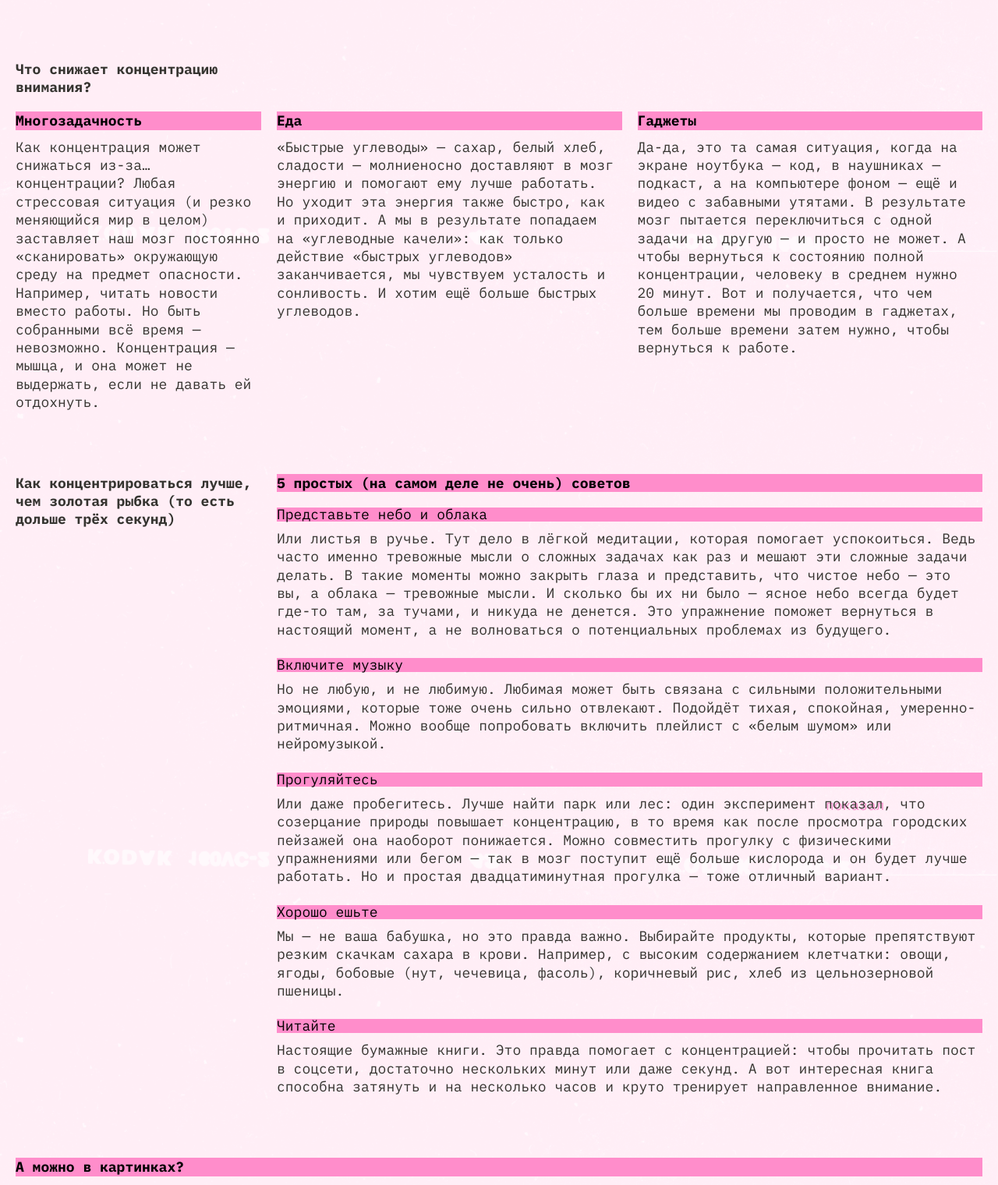
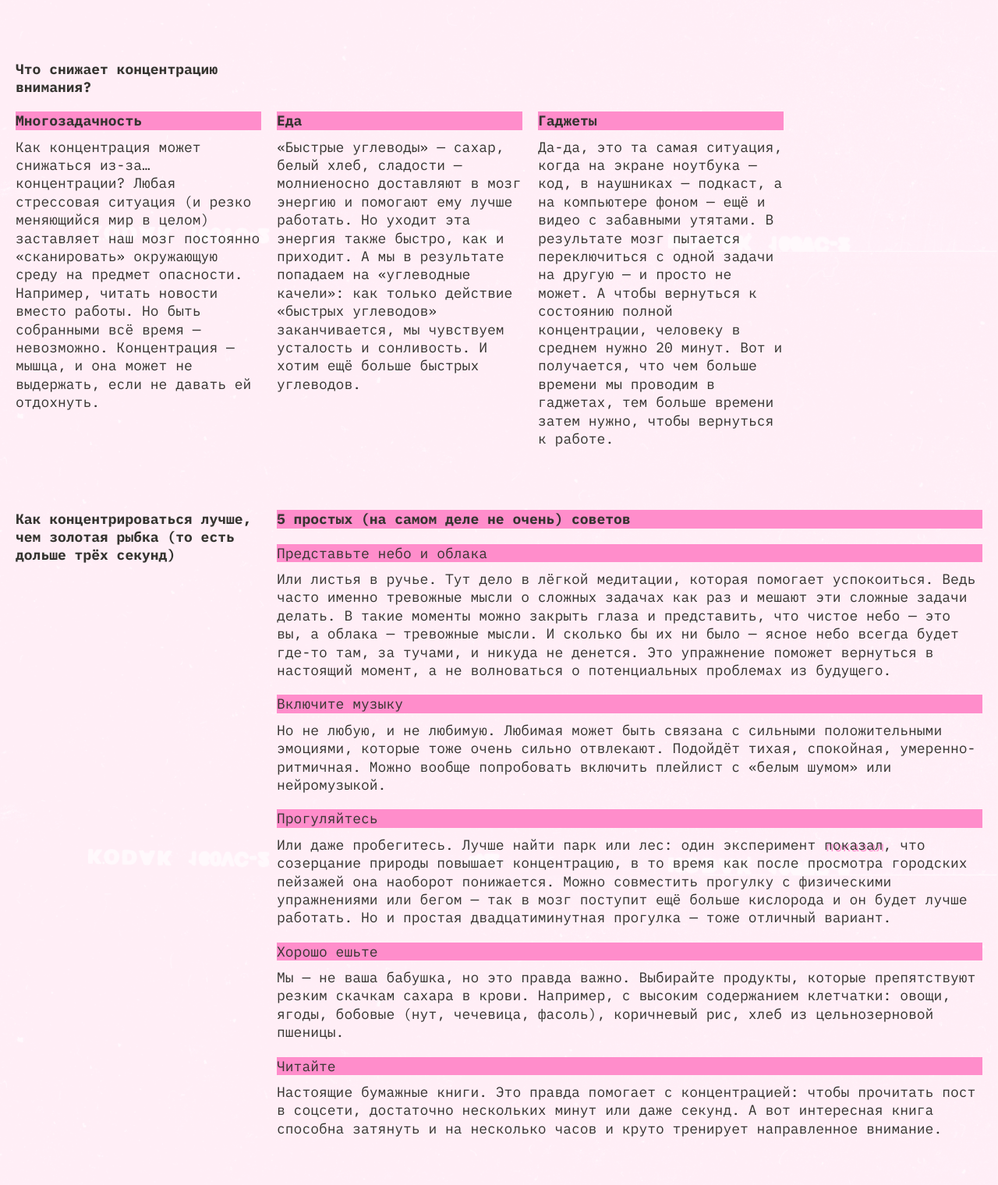
Before and after one commit to KirshaDanilov/slozhno-sosredotochitsya-fd, a plain HTML site: page index.html in a window 1280 px wide. Shown: the part 1277-2797 px from the top of the page at 78% size. Drawn offline with Linux system fonts and the light colour scheme.

Commit message:
correct grid

```diff
--- a/index.html
+++ b/index.html
@@ -53,9 +53,9 @@
       </p>
     </header>
     <main>
-      <section class="section-main section-hard-concentration">
+      <section class="section-main section-two-column">
         <h2 class="section-title">Почему сосредоточиться так сложно</h2>
-          <article class="article-main">
+          <article class="content-right-column">
             <h3 class="article-title title-decor">Многозадачность</h3>
             <p class="article-text">
               Особенно сложно сосредоточиться, когда задач много и все они — важные.
@@ -67,7 +67,7 @@
               ошибаемся и быстро устаём.
             </p>
           </article>
-          <article class="article-dofamine">
+          <article class="content-right-column">
             <h3 class="article-title title-decor">Дофамин</h3>
             <p class="article-text">
               С гормонами стресса всё понятно, но дальше — ещё интереснее.
@@ -80,8 +80,8 @@
           </article>
       </section>
       <section class="section-main section-attention">
-        <h2 class="section-title">Что снижает концентрацию внимания?</h2>
-        <article class="article-multitasking">
+        <h2 class="section-title title-attention">Что снижает концентрацию внимания?</h2>
+        <article>
             <h3 class="article-title title-decor">Многозадачность</h3>
             <p class="article-text">
               Как концентрация может снижаться из-за… концентрации?
@@ -91,7 +91,7 @@
               Концентрация — мышца, и она может не выдержать, если не давать ей отдохнуть.
             </p>
           </article>
-          <article class="article-food">
+          <article>
             <h3 class="article-title title-decor">Еда</h3>
             <p class="article-text">
               «Быстрые углеводы» — сахар, белый хлеб, сладости — молниеносно доставляют
@@ -101,7 +101,7 @@
               больше быстрых углеводов.
             </p>
           </article>
-         <article class="article-gadgets">
+         <article>
             <h3 class="article-title title-decor">Гаджеты</h3>
             <p class="article-text">
               Да-да, это та самая ситуация, когда на экране ноутбука — код,
@@ -113,9 +113,9 @@
             </p>
           </article>
           </section>
-        <section class="section-main section-advice">
+        <section class="section-main section-two-column">
            <h2 class="section-title">Как концентрироваться лучше, чем золотая рыбка (то есть дольше трёх секунд)</h2>
-           <article class="article-advice article-sky">
+           <article class="content-right-column">
             <h3 class="article-title advice-title title-decor">5 простых (на самом деле не очень) советов</h3>
               <h4 class="article-title article-title-advice title-decor">Представьте небо и облака</h4>
               <p class="article-text">
@@ -127,7 +127,7 @@
               в настоящий момент, а не волноваться о потенциальных проблемах из будущего.
               </p>
           </article>
-          <article class="article-advice article-music">
+          <article class="content-right-column">
             <h4 class="article-title article-title-advice title-decor">Включите музыку</h4>
             <p class="article-text">
               Но не любую, и не любимую. Любимая может быть связана с сильными
@@ -136,7 +136,7 @@
               с «белым шумом» или нейромузыкой.
             </p>
           </article>
-          <article class="article-advice article-walk">
+          <article class="content-right-column">
             <h4 class="article-title article-title-advice title-decor">Прогуляйтесь</h4>
             <p class="article-text">
               Или даже пробегитесь. Лучше найти парк или лес: один эксперимент <a class="link-text-article" href="https://www.sciencedirect.com/science/article/abs/pii/S0272494415000328">показал</a>,
@@ -147,7 +147,7 @@
               отличный вариант.
             </p>
           </article>
-          <article class="article-advice article-eat">
+          <article class="content-right-column">
             <h4 class="article-title article-title-advice title-decor">Хорошо ешьте</h4>
             <p class="article-text">
               Мы — не ваша бабушка, но это правда важно. Выбирайте продукты,
@@ -156,7 +156,7 @@
               коричневый рис, хлеб из цельнозерновой пшеницы.
             </p>
           </article>
-          <article class="article-advice article-read">
+          <article class="content-right-column">
             <h4 class="article-title article-title-advice title-decor">Читайте</h4>
             <p class="article-text">
               Настоящие бумажные книги. Это правда помогает с концентрацией:
@@ -168,11 +168,11 @@
         </section>
         <section class="section-main section-img">
           <h2 class="article-title article-img title-decor">А можно в картинках?</h2>
-          <img loading="lazy" class="img-section img-sunset" src="./images/sunset.png" alt="Закат">
-          <img loading="lazy" class="img-section img-ice-cream" src="./images/ice-cream.png" alt="Мороженое">
-          <img loading="lazy" class="img-section img-tape" src="./images/tape.png" alt="Касета">
-          <img loading="lazy" class="img-section img-books" src="./images/books.png" alt="Книги">
-          <img loading="lazy" class="img-section img-street" src="./images/street.png" alt="Улица">
+          <img loading="lazy" class="img-size-section img-sunset" src="./images/sunset.png" alt="Закат">
+          <img loading="lazy" class="img-size-section img-ice-cream" src="./images/ice-cream.png" alt="Мороженое">
+          <img loading="lazy" class="img-size-section img-tape" src="./images/tape.png" alt="Касета">
+          <img loading="lazy" class="img-size-section img-books" src="./images/books.png" alt="Книги">
+          <img loading="lazy" class="img-size-section img-street" src="./images/street.png" alt="Улица">
         </section>
     </main>
     <footer class="footer decorated-zone">
--- a/styles/dark.css
+++ b/styles/dark.css
@@ -8,7 +8,7 @@
   --active-color: 255, 0, 112;
   --title-text-color: #000028;
   --section-title-color: #FF0070;
-  --article-title-colorr: #000028;
+  --article-title-color: #000028;
   --article-text-color: #F1B2CE;
   --accent-color: #FF0070;
 }
--- a/styles/light.css
+++ b/styles/light.css
@@ -24,7 +24,7 @@
   --active-color: 53, 52, 48;
   --title-text-color: #353430;
   --section-title-color: #353430;
-  ---article-title-color: #353430;
+  --article-title-color: #353430;
   --article-text-color: #353430;
   --accent-color: #ff8dcb;
   }
--- a/styles/style.css
+++ b/styles/style.css
@@ -15,11 +15,14 @@
   grid-template-columns: 100%;
   grid-template-rows: repeat(3, 1fr);
   padding: 10px;
+  margin-block-end: 40px;
 }
 
 .rec {
-  display: inline;
+  display: var(--rec-display);
   position: absolute;
+  font-size: 18px;
+  line-height: 25px;
   top: 10px;
   right: 38px;
   text-transform: uppercase;
@@ -29,8 +32,8 @@
 .rec::after {
   content: "";
   position: absolute;
-  top: 7px;
-  left: 36px;
+  top: 8px;
+  left: 42px;
   width: 9px;
   height: 9px;
   border-radius: 50%;
@@ -126,14 +129,14 @@
 }
 
 .section-main {
-  margin-block-start: 50px;
   padding: 0 10px;
   display: grid;
   row-gap: 20px;
+  margin-block-end: 50px;
 }
 
-.section-main:first-child {
-  margin-block-start: 40px;
+.section-main:last-child {
+  margin-block-end: 0;
 }
 
 .section-hard-concentration {
@@ -157,13 +160,8 @@
 }
 
 .article-title-advice {
-  color: var(--article-title-color);
   font-weight: 400;
-  margin-top: 5px;
-  font-size: 18px;
-  line-height: 1;
 }
-
 
 .article-text {
   font-size: 18px;
@@ -173,12 +171,18 @@
 }
 
 .link-text-article {
+  position: relative;
   text-decoration: none;
   text-shadow: 2px 2px var(--accent-color);
+
 }
 
-.link-text-article:hover {
-  text-decoration: underline;
+.link-text-article:hover::before {
+  content: '';
+  position: absolute;
+  bottom: -1px;
+  width: 100%;
+  border-block-end: 1px solid var(--article-text-color);
 }
 
 .link-text-article:focus {
@@ -194,19 +198,18 @@
   row-gap: 10px;
 }
 
-.img-section {
+.img-size-section {
  width: 100%;
  height: 100%;
 }
 
 .footer {
   position: relative;
-  margin-top: 30px;
-  width: 100%;
   height: max(100vh, 688px);
   display: flex;
   justify-content: center;
   align-items: center;
+  margin-block-start: 40px;
 }
 
 .footer-text {
@@ -217,13 +220,9 @@
 }
 
 @media (width >= 768px) {
-  .viewport-height {
-    height: max(100vh, 1024px);
-  }
-
   .header {
-  padding: 0px;
-  padding-right: 20px;
+  padding: 20px 20px 20px 0;
+  margin-block-end: 60px;
   }
 
   .decorated-zone::after {
@@ -242,13 +241,13 @@
   }
 
   .header__theme-menu {
-    margin-block-start: 193px;
+    margin-block-start: 172px;
   }
 
   .title {
     justify-self: start;
     font-size: clamp(7.5rem, 7.5rem + 0vw, 7.5rem);
-    margin-block-start: 75px;
+    margin-block-start: 120px;
   }
 
   .header-text {
@@ -258,100 +257,38 @@
 
   .section-main {
     row-gap: 0px;
-    grid-template-columns: minmax(min-content, 236px) 1fr;
     gap: 20px;
     padding: 0 20px;
-    margin-block-start: 80px;
+    margin-block-end: 80px;
   }
 
-  .section-main:first-child {
-    margin-block-start: 60px;
+  .section-two-column {
+    grid-template-columns: minmax(min-content, 236px) 1fr;
   }
 
-  .section-hard-concentration {
-    grid-template-rows: repeat(2, 1fr);
-    grid-auto-flow: row;
-  }
-
-  .article-dofamine {
-    grid-column-start: 2;
-    grid-column-end: 3;
+  .content-right-column {
+  grid-column: 2;
 }
 
   .section-attention {
-    grid-template-rows: repeat(auto-fit, max-content);
-    grid-auto-flow: row;
+    grid-template-columns: 1fr;
   }
 
-  .article-multitasking {
-    grid-column-start: 1;
-    grid-column-end: 3;
-    grid-row-start: 2;
-    grid-row-end: auto;
-  }
-
-  .article-food {
-    grid-column-start: 1;
-    grid-column-end: 3;
-    grid-row-start: 3;
-    grid-row-end: auto;
-  }
-
-  .article-gadgets {
-    grid-column-start: 1;
-    grid-column-end: 3;
-    grid-row-start: 4;
-    grid-row-end: auto;
+  .title-attention {
+    width: 236px;
   }
 
   .section-advice {
-    grid-template-rows: repeat(auto-fit, max-content);
-    grid-auto-flow: row;
-  }
-
-  .article-sky {
-    grid-column-start: 2;
-    grid-column-end: 3;
-    grid-row-start: 1;
-    grid-row-end: auto;
-  }
-
-  .article-music {
-    grid-column-start: 2;
-    grid-column-end: 3;
-    grid-row-start: 2;
-    grid-row-end: auto;
-  }
-
-  .article-walk {
-    grid-column-start: 2;
-    grid-column-end: 3;
-    grid-row-start: 3;
-    grid-row-end: auto;
-  }
-
-  .article-eat {
-    grid-column-start: 2;
-    grid-column-end: 3;
-    grid-row-start: 4;
-    grid-row-end: auto;
-  }
-
-  .article-read {
-    grid-column-start: 2;
-    grid-column-end: 3;
-    grid-row-start: 5;
-    grid-row-end: auto;
+    grid-template-columns: minmax(min-content, 236px) 1fr;
+    grid-template-rows:  min-content 1fr;
   }
 
   .section-img {
-    grid-template-columns: repeat(3, 1fr);
-    grid-template-rows: min-content, repeat(4, 263px);
+  grid-template-columns: repeat(3, minmax(min-content, 230px));
   }
 
   .article-img {
-    grid-column-start: 1;
-    grid-column-end: 4;
+    grid-column: 1 / -1;
   }
 
   .img-sunset {
@@ -402,14 +339,10 @@
   }
 
   @media (width >= 1024px) {
-.viewport-height {
-  height: max(100vh, 768px);
-  }
-
     .header__theme-menu {
     justify-self: center;
+    margin-top: 0;
     padding-left: 20px;
-  margin-top: 20px;
   }
 
   .header__theme-menu-list {
@@ -418,44 +351,29 @@
 
   .title {
     font-size: clamp(9.8125rem, 9.8125rem + 0vw, 9.8125rem);
+    margin-block-start: 55px;
   }
 
   .header-text {
     width: 491px;
+    margin-block-start: 60px;
   }
 
-  .section-hard-concentration {
+  .section-two-column {
     grid-template-columns: minmax(min-content, 315px) 1fr;
   }
 
   .section-attention {
-    grid-template-columns: minmax(min-content, 315px) 1fr 1fr;
-    grid-template-rows: min-content 1fr;
+    grid-template-columns: repeat(3, minmax(min-content, 315px));
   }
 
-  .article-multitasking {
-    grid-column-start: 1;
-    grid-column-end: 2;
-    grid-row-start: 2;
-    grid-row-end: auto;
+  .title-attention {
+    grid-column: 1 / -1;
+    width: 315px;
   }
 
-  .article-food {
-    grid-column-start: 2;
-    grid-column-end: 3;
-    grid-row-start: 2;
-    grid-row-end: auto;
-  }
-
-  .article-gadgets {
-    grid-column-start: 3;
-    grid-column-end: 4;
-    grid-row-start: 2;
-    grid-row-end: auto;
-  }
-
-  .section-advice {
-    grid-template-columns: minmax(min-content, 315px);
+  .section-img {
+    grid-template-columns: repeat(3, minmax(min-content, 315px));
   }
 
   .footer-text {
--- a/styles/variables.css
+++ b/styles/variables.css
@@ -7,7 +7,7 @@
   --active-color: 255, 0, 112;
   --title-text-color: #000028;
   --section-title-color: #FF0070;
-  ---article-title-color: #000028;
+  --article-title-color: #000028;
   --article-text-color: #F1B2CE;
   --accent-color: #FF0070;
 }
```
Lines whose indentation alone changed are shown as unchanged.
